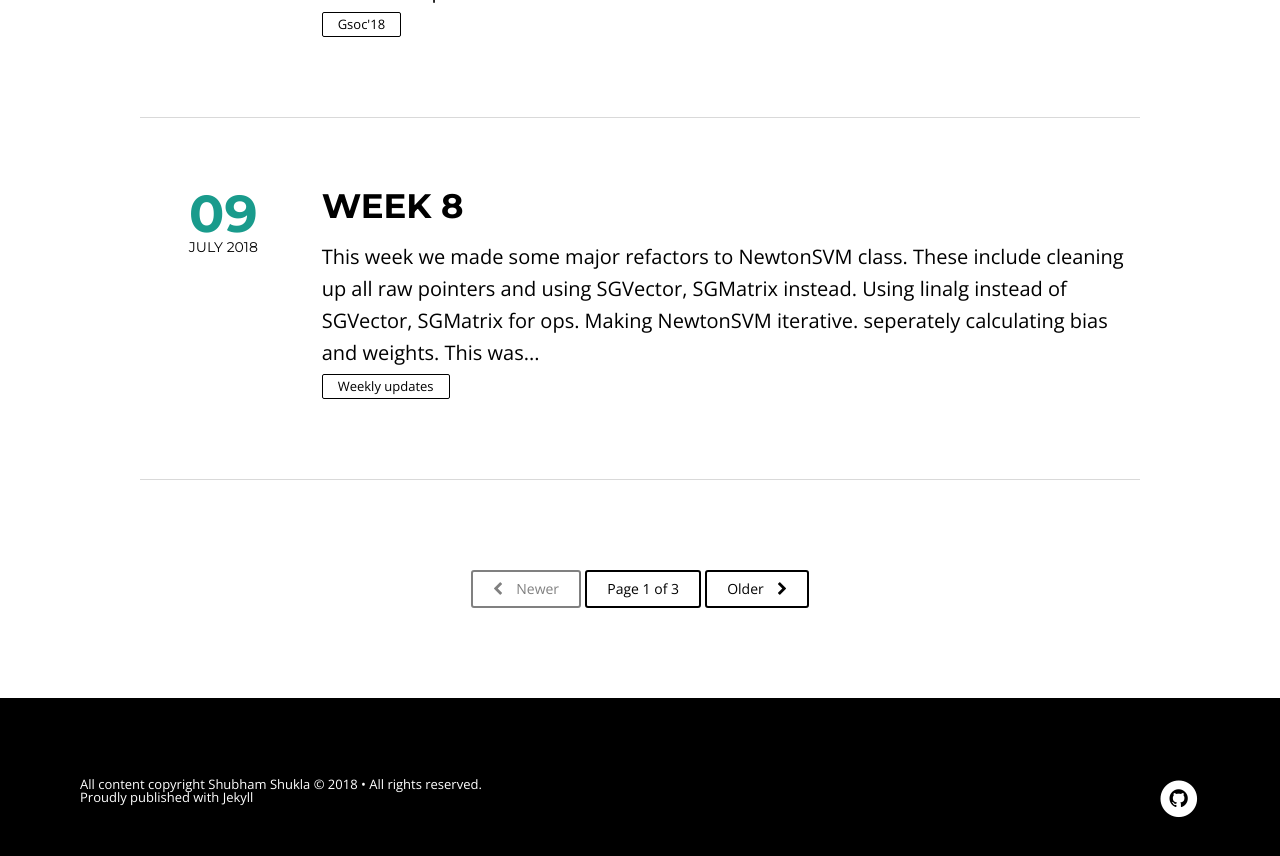
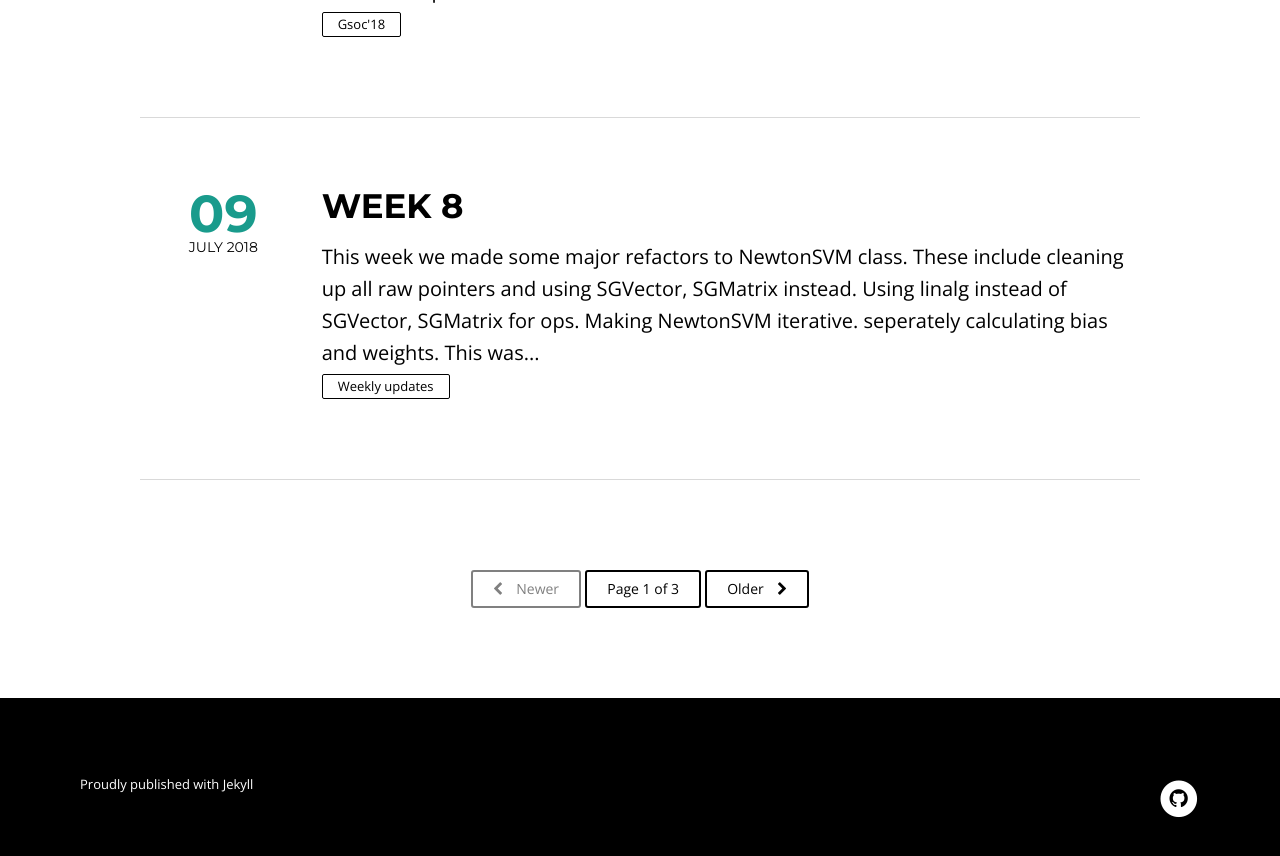
Before and after one commit to shubham808/blog, a Jekyll site: the page built from index.html, in a window 1280 px wide and 900 px high, scrolled down 1837 px. Shown: the top 856 px of the window. Built offline with Jekyll 4.4.1, drawn with Linux system fonts in a browser that asks for light colours; nearby versions of some CDN libraries; the list of posts is cut into pages by our own code.

Commit message:
add posts

```diff
--- a/_includes/footer.html
+++ b/_includes/footer.html
@@ -1,6 +1,5 @@
 <footer class="notepad-site-footer">
     <div class="copyright">
-         <section>All content copyright <a href="{{ site.url }}/about">{{ site.owner.name }}</a> &copy; {{ site.time | date: '%Y' }} &bull; All rights reserved.</section>
          <section>Proudly published with <a class="icon-ghost" href="https://jekyllrb.com/">Jekyll</a></section>
     </div>
     <div class="social-icons">
--- a/_includes/head.html
+++ b/_includes/head.html
@@ -26,7 +26,7 @@
 
 {% capture canonical %}{{ site.url }}{% if site.permalink contains '.html' %}{{ page.url }}{% else %}{{ page.url | remove:'index.html' | strip_slash }}{% endif %}{% endcapture %}
 <link rel="canonical" href="{{ canonical }}">
-<link href="{{ site.url }}/feed.xml" type="application/atom+xml" rel="alternate" title="{{ site.title }} Feed">
+
 {% if site.owner.google_plus %}<link rel="author" href="{{ site.owner.google_plus }}?rel=author">{% endif %}
 
 <!-- http://t.co/dKP3o1e -->
```
